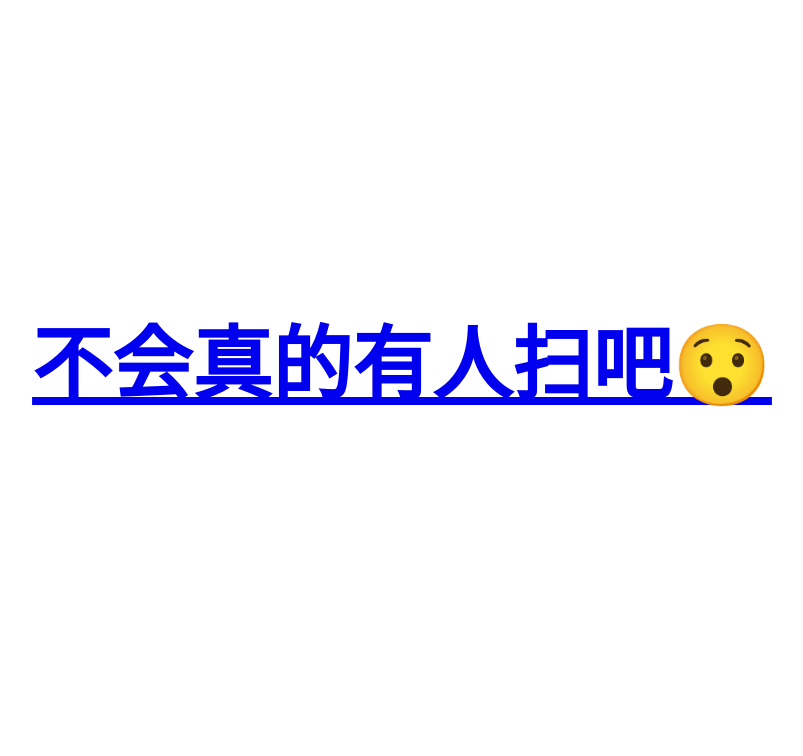
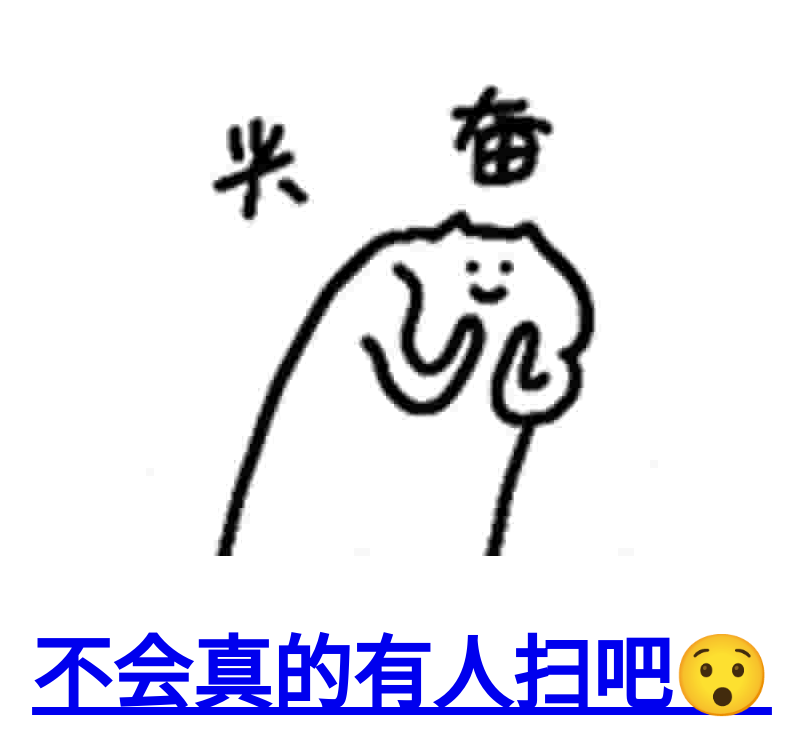
Before and after one commit to thatstarryflow/thatstarryflow.github.io, a plain HTML site: page index.html in a window 1280 px wide. Shown: the whole page, without its empty margins (238-1041 px from the left). Drawn offline with Linux system fonts and the light colour scheme.

Commit message:
Add files via upload

```diff
--- a/index.html
+++ b/index.html
@@ -1,3 +1,11 @@
-<a href="https://v.kuaishou.com/nrTrmz"><h1 style="text-align:center;font-size:80px;margin-top:300px;">
-不会真的有人扫吧😯
-</h1></a>
+<title>不会吧不会吧</title>
+<center>
+<br>
+<br>
+<img src="./xf.jpg" />
+
+<a href="https://v.kuaishou.com/nrTrmz">
+<h1 style="font-size:80px;">不会真的有人扫吧😯</h1>
+</a>
+
+</center>
```
Also changed, not shown: xf.jpg (added).
